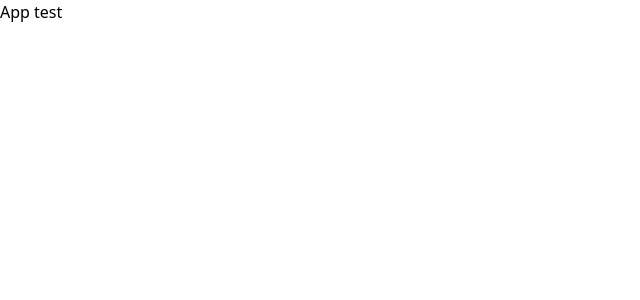
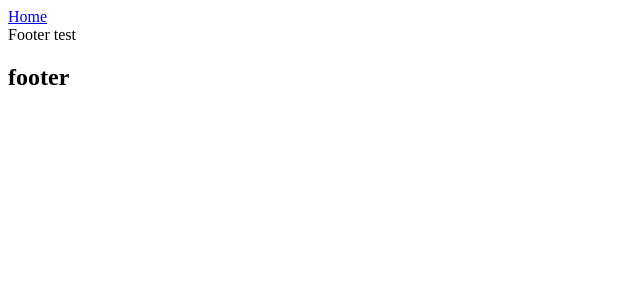
Before and after one commit to NazmulAlamShawon/streetfoodhub, a React (Vite) app: page / in a window 1280 px wide. Shown: the top 300 px of the page, without its empty margins (0-640 px from the left). Built offline with nearby package versions, Linux system fonts and the light colour scheme.

Commit message:
add new image

```diff
--- /dev/null
+++ b/src/Layout.jsx
@@ -0,0 +1,14 @@
+import { Outlet } from "react-router-dom"
+import Footer from "./components/Footer/Footer"
+import Header from "./components/Hader/Header"
+
+const Layout = () => {
+  return (
+    <>
+    <Header />
+        <Outlet />
+    <Footer />
+    </>
+  )
+}
+export default Layout
--- a/src/components/Hader/Header.jsx
+++ b/src/components/Hader/Header.jsx
@@ -1,6 +1,13 @@
+import { Link, NavLink } from "react-router-dom";
 const Header = () => {
   return (
-    <div>Header</div>
-  )
-}
-export default Header
+    <header className="shadow sticky z-50 top-0">
+      <nav className="bg-white border-gray-200 px-4 lg:px-6 py-2.5">
+        <div className="flex flex-wrap justify-between items-center mx-auto max-w-screen-xl">
+          <Link to="">Home</Link>
+        </div>
+      </nav>
+    </header>
+  );
+};
+export default Header;
--- a/src/components/Hero/Hero_section.jsx
+++ b/src/components/Hero/Hero_section.jsx
@@ -1,5 +1,5 @@
 import React from "react";
-import myImage from "../../../public/pngtree-yellow-gourmet-shading-cartoon-chef-restaurant-recruitment-background-material-image_133951.jpg";
+import myImage from "../../assets/pngtree-yellow-gourmet-shading-cartoon-chef-restaurant-recruitment-background-material-image_133951.jpg";
 import { Link } from "react-router-dom";
 
 const HeroSection = () => {
--- a/src/components/Navbar/Navbar.jsx
+++ /dev/null
@@ -1,4 +0,0 @@
-const Navbar = () => {
-  return <div>Navbar</div>;
-};
-export default Navbar;
--- a/src/main.jsx
+++ b/src/main.jsx
@@ -1,14 +1,22 @@
-import React from 'react'
-import ReactDOM from 'react-dom/client'
-import App from './App.jsx'
-import './index.css'
-import {BrowserRouter} from 'react-router-dom'
+import React from "react";
+import ReactDOM from "react-dom";
+import { BrowserRouter as Router, Routes, Route } from "react-router-dom";
+import Layout from "./Layout";
+import Home from "./pages/Home";
 
+const App = () => {
+  return (
+    <Router>
+      <Routes>
+        <Route path="/" element={<Layout />} />
+        <Route path="/" element={<Home />} />
+      </Routes>
+    </Router>
+  );
+};
 
 ReactDOM.createRoot(document.getElementById("root")).render(
   <React.StrictMode>
-    <BrowserRouter>
-      <App />
-    </BrowserRouter>
+    <App />
   </React.StrictMode>
 );
--- a/src/pages/About.jsx
+++ /dev/null
@@ -1,6 +0,0 @@
-const About = () => {
-  return (
-    <div>About</div>
-  )
-}
-export default About
```
Also changed, not shown: src/assets/pngtree-yellow-gourmet-shading-cartoon-chef-restaurant-recruitment-background-material-image_133951.jpg (renamed from public/pngtree-yellow-gourmet-shading-cartoon-chef-restaurant-recruitment-background-material-image_133951.jpg).
